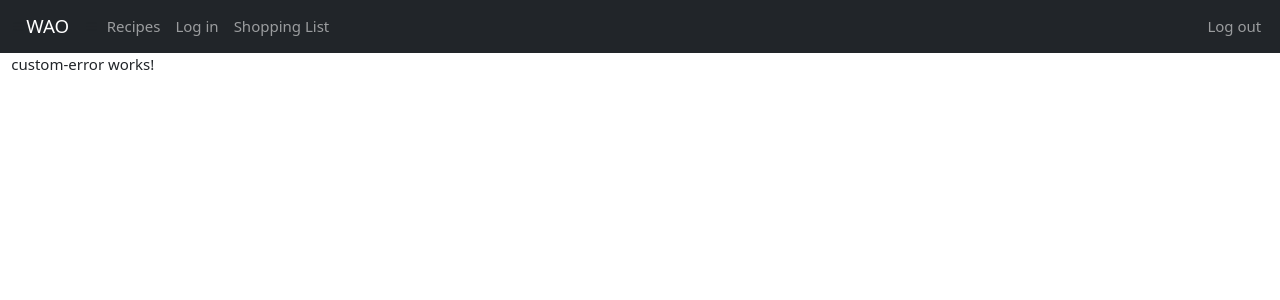
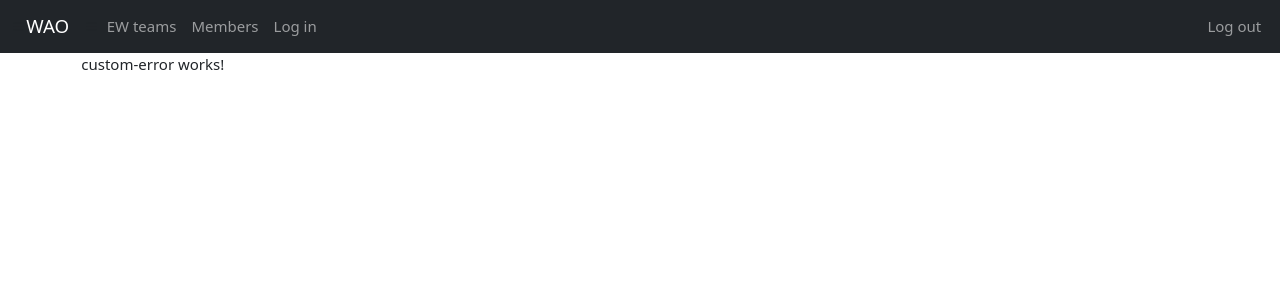
Before and after one commit to vojin-nisevic/waofrontendbs, an Angular app: page / in a window 1280 px wide. Shown: the top 300 px of the page. Built offline with nearby package versions, Linux system fonts and the light colour scheme.

Commit message:
switched to classic navbar

```diff
--- a/src/app/app.component.css
+++ b/src/app/app.component.css
@@ -1,5 +1,5 @@
 /* The side navigation menu */
-.sidenav {
+.offcanvas {
   height: 100%; /* 100% Full-height */
   width: 0; /* 0 width - change this with JavaScript */
   position: fixed; /* Stay in place */
@@ -13,7 +13,7 @@
 }
 
 /* The navigation menu links */
-.sidenav a {
+.offcanvas a {
   padding: 8px 8px 8px 32px;
   text-decoration: none;
   font-size: 18px;
@@ -23,12 +23,13 @@
 }
 
 /* When you mouse over the navigation links, change their color */
-.sidenav a:hover {
-  color: #f1f1f1;
+.offcanvas a:hover {
+  color: #4b0082;
+
 }
 
 /* Position and style the close button (top right corner) */
-.sidenav .closebtn {
+.offcanvas .closebtn {
   position: absolute;
   top: 0;
   right: 25px;
@@ -44,6 +45,6 @@
 
 /* On smaller screens, where height is less than 450px, change the style of the sidenav (less padding and a smaller font size) */
 @media screen and (max-height: 450px) {
-  .sidenav {padding-top: 15px;}
-  .sidenav a {font-size: 18px;}
+  .offcanvas {padding-top: 15px;}
+  .offcanvas a {font-size: 18px;}
 }
--- a/src/app/app.component.html
+++ b/src/app/app.component.html
@@ -1,25 +1,23 @@
 
-<!--<link rel="stylesheet" href="https://www.w3schools.com/w3css/4/w3.css">-->
 
-<!--<app-header (click)="openSideBar()"></app-header>-->
 <nav class="navbar navbar-expand-sm navbar-dark bg-dark">
   <div class="container-fluid">
     <i class="bi bi-list"></i>
     <button class="navbar-toggler" type="button" data-bs-toggle="collapse" data-bs-target="#navbarMain">
       <span class="navbar-toggler-icon"></span>
     </button>
-    <a class="navbar-brand" href="#" (click)="openSideBar()">WAO</a>
+    <a class="navbar-brand"  role="button" aria-controls="sideBar">WAO</a>
     <span><i class="bi bi-list"></i></span>
-    <div [style.margin-left.px]="contentWidth" class="collapse navbar-collapse" id="navbarMain">
+    <div class="collapse navbar-collapse" id="navbarMain">
       <ul class="navbar-nav me-auto mb-2 mb-sm-0">
         <li class="nav-item">
-          <a class="nav-link" routerLink="/recipes" routerLinkActive="active" >Recipes</a>
+          <a class="nav-link" routerLink="/recipes" routerLinkActive="active" >EW teams</a>
         </li>
         <li class="nav-item">
-          <a class="nav-link" routerLink="/auth" routerLinkActive="active" >Log in</a>
+          <a class="nav-link" routerLink="/auth" routerLinkActive="active" >Members</a>
         </li>
         <li class="nav-item">
-          <a class="nav-link" routerLink="/shopping-list" routerLinkActive="active" >Shopping List</a>
+          <a class="nav-link" routerLink="/shopping-list" routerLinkActive="active" >Log in</a>
         </li>
       </ul>
     </div>
@@ -27,26 +25,11 @@
       <li class="nav-item">
         <a class="nav-link" routerLink="/shopping-list" routerLinkActive="active" >Log out</a>
       </li>
-
-
     </ul>
 
   </div>
 </nav>
-
-<div id="sideBar" class="sidenav" [style.width.px]="barWidth">
-  <a href="javascript:void(0)" class="button btn-lg"  (click)="closeSideBar()">
-    <span class="navbar-toggler-icon">
-      <i class="bi bi-list"></i>
-    </span>
-  </a>
-  <a href="#">About</a>
-  <a href="#">Services</a>
-  <a href="#">Clients</a>
-  <a href="#">Contact</a>
-</div>
-
-<div id="content" class="container col-md-12" [style.margin-left.px]="contentWidth">
+<div id="content" class="container col-md-12">
   <app-custom-error></app-custom-error>
   <router-outlet></router-outlet>
 </div>
--- a/src/app/app.component.ts
+++ b/src/app/app.component.ts
@@ -8,19 +8,5 @@ import { Component, ElementRef, ViewChild } from '@angular/core';
 export class AppComponent {
   title = 'waofrontendbs';
 
-  @ViewChild('sideBar') el: HTMLDivElement;
-  @ViewChild('content') content: HTMLDivElement;
 
-  barWidth: number = 0;
-  contentWidth: number = 0;
-
-  openSideBar() {
-    this.barWidth = 250;
-    this.contentWidth = 250;
-  }
-
-  closeSideBar() {
-    this.barWidth = 0;
-    this.contentWidth = 0;
-  }
 }
```
